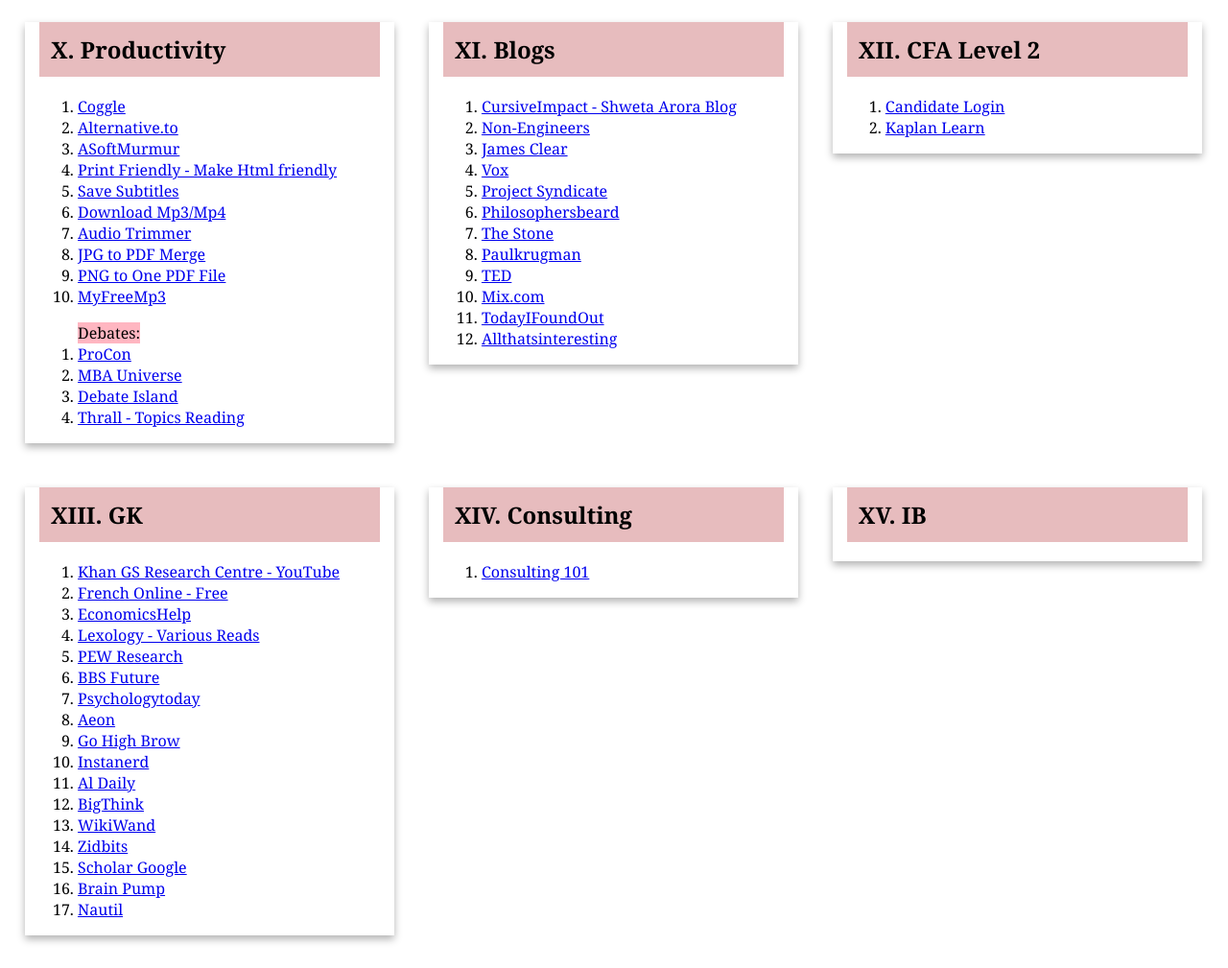
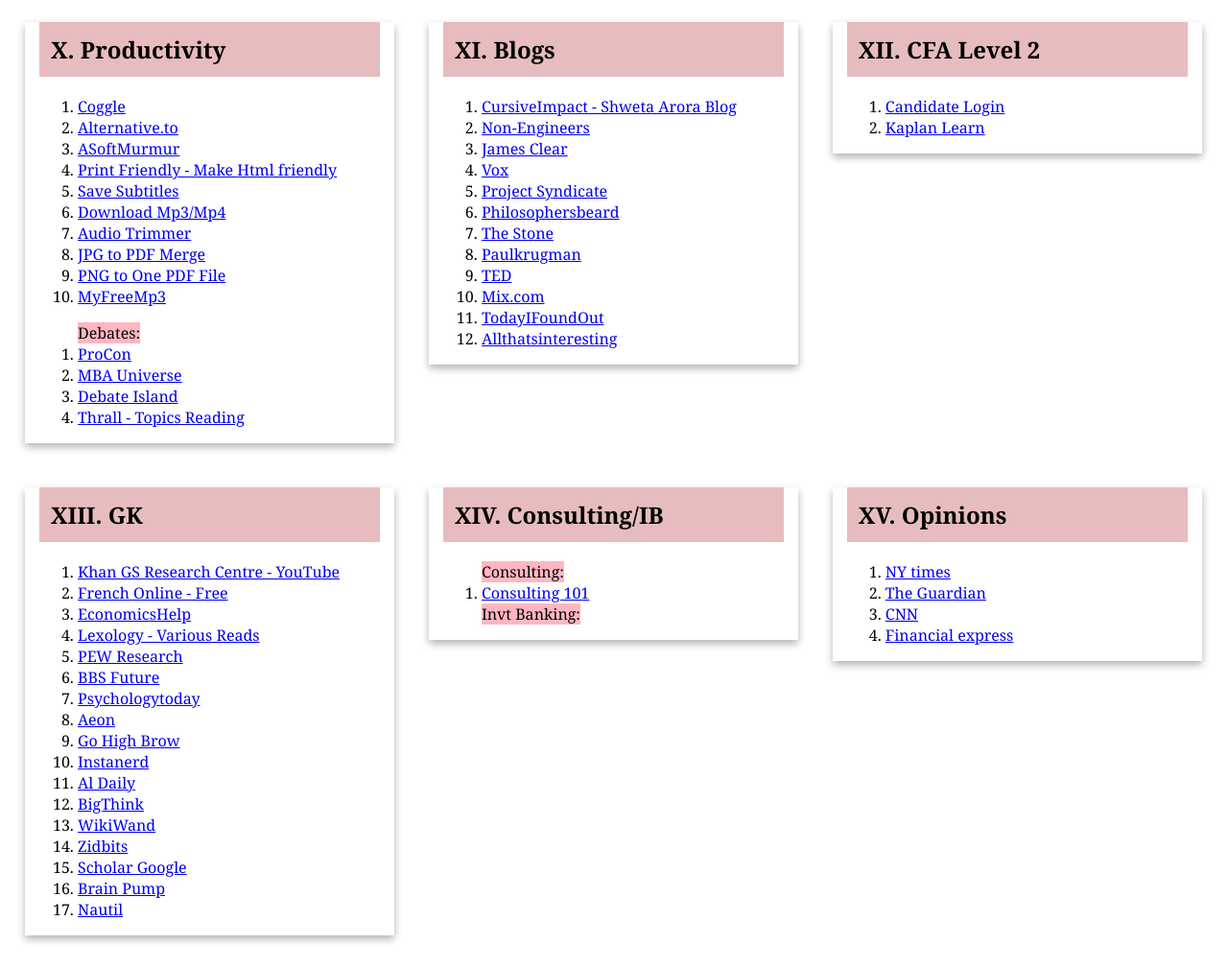
Before and after one commit to kishan1697/LinkedSites, a plain HTML site: page index.html in a window 1280 px wide. Shown: the part 1186-2195 px from the top of the page at 96% size. Drawn offline with Linux system fonts and the light colour scheme.

Commit message:
Updation 27062020 2253

```diff
--- a/index.html
+++ b/index.html
@@ -290,9 +290,12 @@
 	  <div class="column">
 	    <div class="card">
 	      	<div class="container">
-	        <h2 class="Set1">XIV. Consulting</h2>
+	        <h2 class="Set1">XIV. Consulting/IB</h2>
 	        <ol>
+	        <mark>Consulting:</mark>
 			<li><a href="https://www.consultingcase101.com/">Consulting 101</a></li>
+
+			<mark>Invt Banking:</mark>
 			</ol>
 	      </div>
 	    </div>
@@ -301,9 +304,12 @@
 	  <div class="column">
 	    <div class="card">
 	      	<div class="container">
-	        <h2 class="Set1">XV. IB</h2>
+	        <h2 class="Set1">XV. Opinions</h2>
 	        <ol>
-
+			<li><a href="https://www.nytimes.com/section/opinion">NY times</a></li>
+			<li><a href="https://www.theguardian.com/commentisfree/commentisfree+media/newspapers">The Guardian</a></li>
+			<li><a href="https://edition.cnn.com/opinions">CNN</a></li>
+			<li><a href="https://www.financialexpress.com/opinion/">Financial express</a></li>
 			</ol>
 	      </div>
 	    </div>
```
